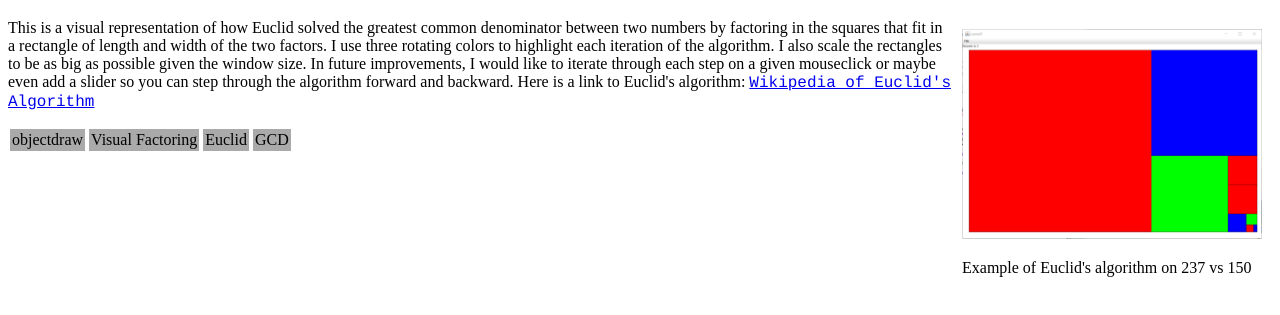
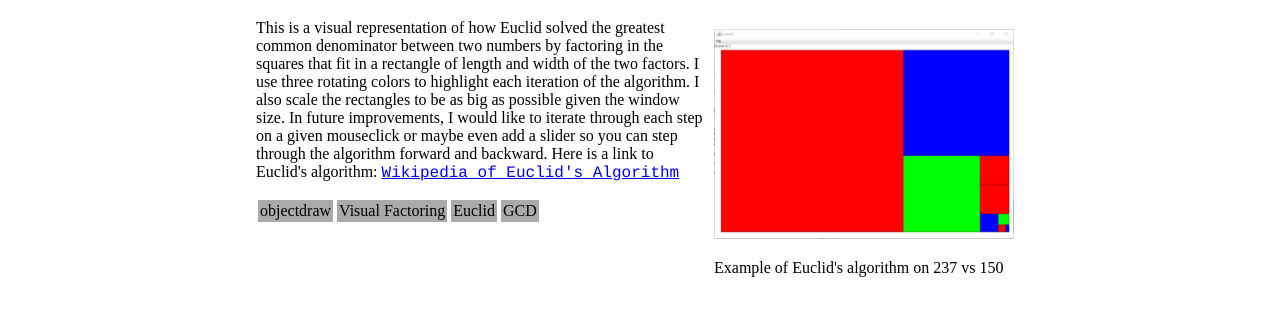
Before and after one commit to ankiewiczk/Portfolio, a plain HTML site: page docs/index.html in a window 1280 px wide. Shown: the part 67-382 px from the top of the page. Drawn offline with Linux system fonts and the light colour scheme.

Commit message:
fixing content to be centered with div

```diff
--- a/docs/index.html
+++ b/docs/index.html
@@ -6,6 +6,7 @@
 </head>
 <body>
 	<h1 id="myH1"> Visual Demonstration of Euclid's Algorithm</h1>
+	<div id="content">
 	<p  id="description" >
 	<div id="imgWCaption" >
 		<img src="EuclidsAlgorithm.png"/>
@@ -27,6 +28,6 @@
 	<li>Euclid</li>
 	<li>GCD</li>
 	</ol>
-
+	</div> <!-- end of content-->
 </body>
 </html>
--- a/docs/style.css
+++ b/docs/style.css
@@ -3,6 +3,12 @@ h1     	{
 		 background-color:black;
 		 border:white solid 3px;
 		}
+
+/*Setting content to be width of tablet and
+  using margin:auto to center horizontally*/
+#content {width:768px;
+          margin:auto;
+          }
 
 #description		{
 		 color:blue;
```
